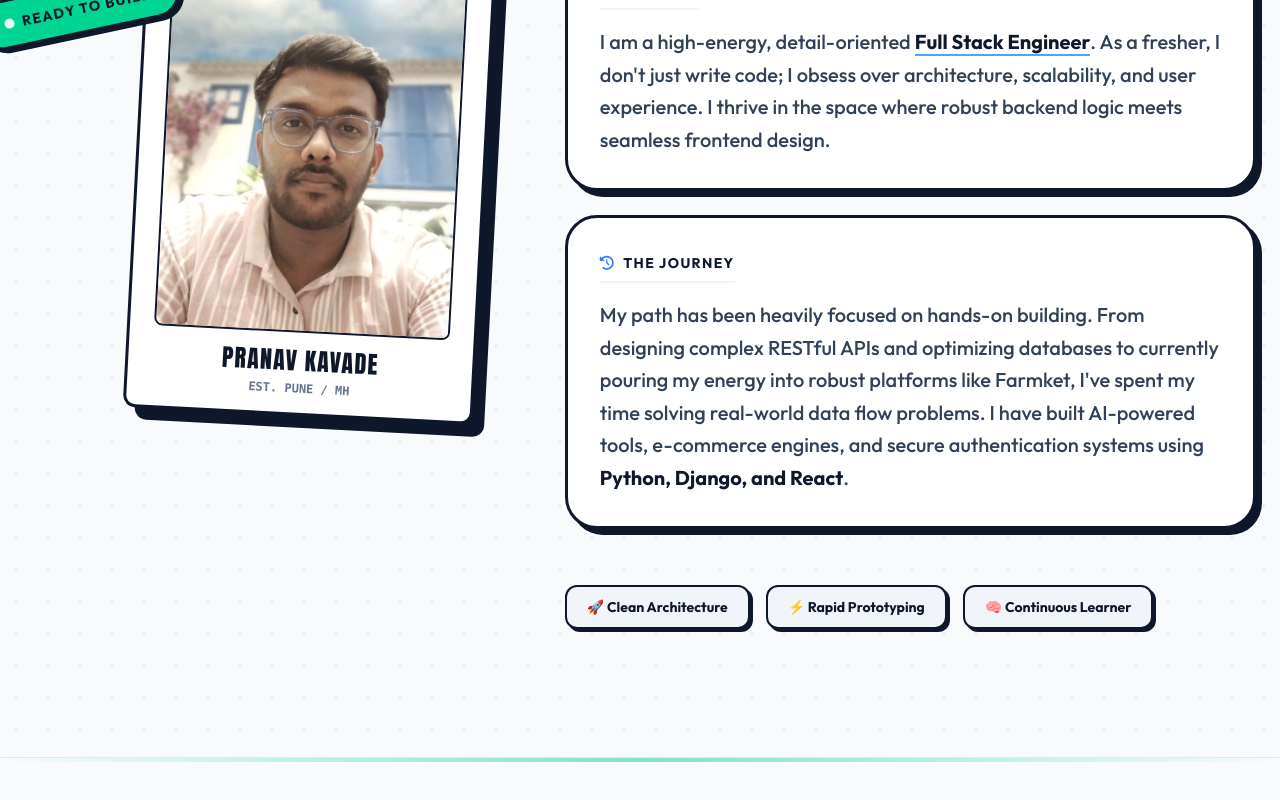
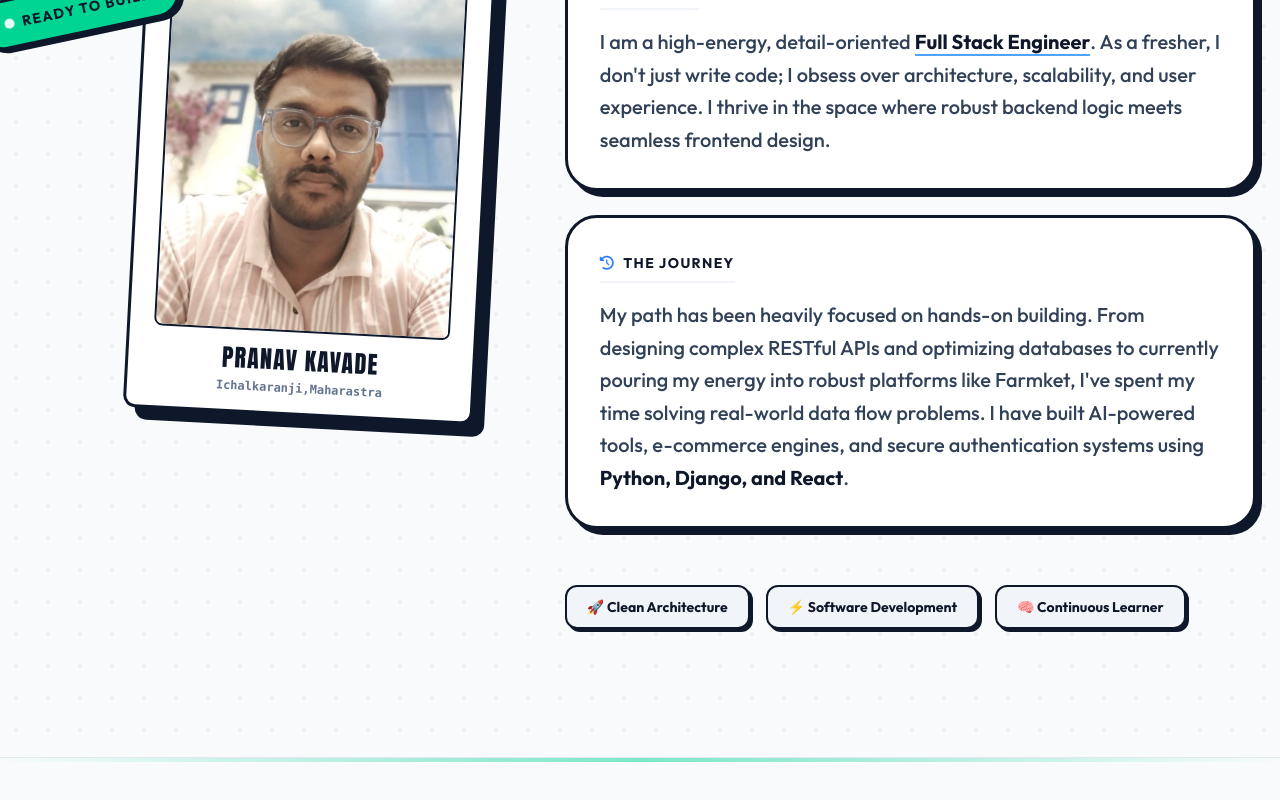
Before and after one commit to pranavkavade20/portfolio-pranav, a React (Vite) app: page /about in a window 1280 px wide. Shown: the part 408-1208 px from the top of the page. Built offline with nearby package versions, Linux system fonts and the light colour scheme.

Commit message:
Update location details and modify skill description in About component

```diff
--- a/src/components/About/About.jsx
+++ b/src/components/About/About.jsx
@@ -45,7 +45,7 @@ function About() {
                 <span className="font-['Anton'] text-2xl text-slate-900 tracking-wider">
                   PRANAV KAVADE
                 </span>
-                <p className="text-slate-500 text-xs font-bold font-mono mt-1">EST. PUNE / MH</p>
+                <p className="text-slate-500 text-xs font-bold font-mono mt-1">Ichalkaranji,Maharastra</p>
               </div>
             </div>
 
@@ -94,7 +94,7 @@ function About() {
                 🚀 Clean Architecture
               </div>
               <div className="bg-slate-100 border-2 border-slate-900 px-5 py-2.5 rounded-xl font-bold text-slate-900 text-sm shadow-[3px_3px_0px_0px_rgba(15,23,42,1)]">
-                ⚡ Rapid Prototyping
+                ⚡ Software Development
               </div>
               <div className="bg-slate-100 border-2 border-slate-900 px-5 py-2.5 rounded-xl font-bold text-slate-900 text-sm shadow-[3px_3px_0px_0px_rgba(15,23,42,1)]">
                 🧠 Continuous Learner
```
